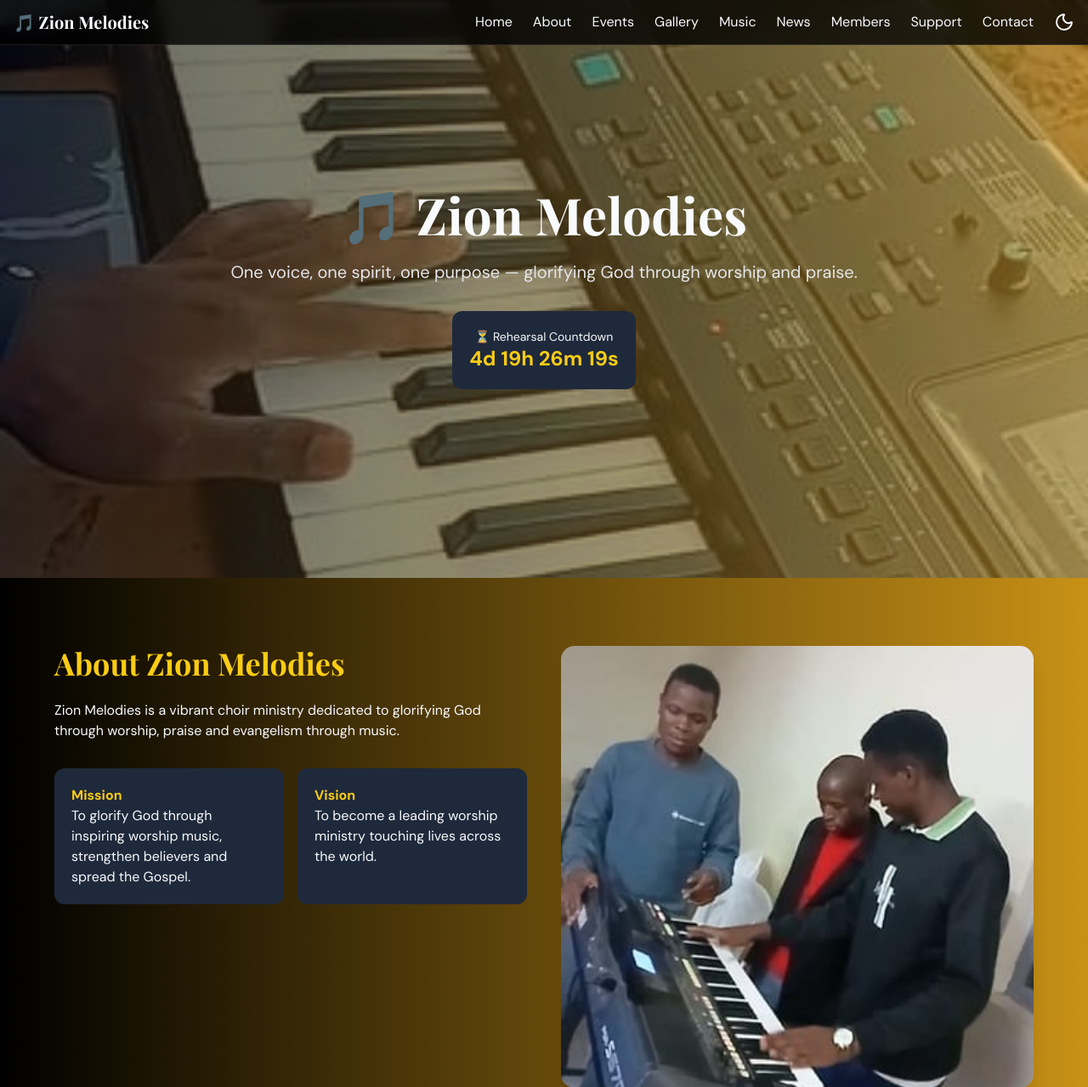
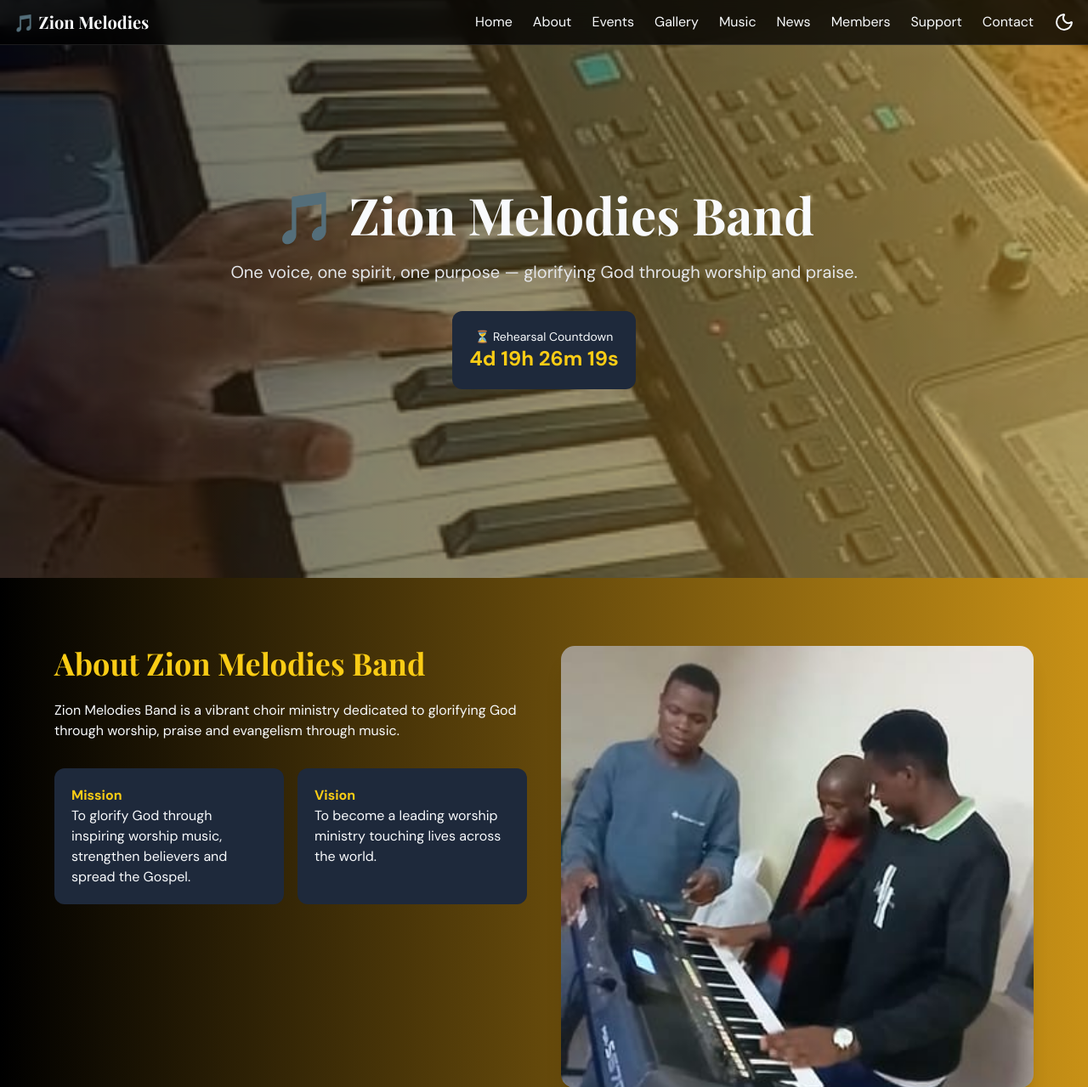
Before and after one commit to bonyborn254/ZionMelodiesBand, a Django app: page / in a window 1280 px wide. Shown: the top 1279 px of the page at 85% size. Run offline with Django 5.2, Linux system fonts and the light colour scheme; data comes from the database, SQL or seed files in the repository; some libraries are stand-ins or nearby versions.

Commit message:
Update references from 'Zion Melodies' to 'Zion Melodies Band'

```diff
--- a/mainapp/templates/home.html
+++ b/mainapp/templates/home.html
@@ -24,7 +24,7 @@ class="relative w-full min-h-[85vh] flex items-center justify-center text-center
 
         <h1 class="font-display text-6xl gold-gradient">
 
-            🎵 Zion Melodies
+            🎵 Zion Melodies Band
 
         </h1>
 
@@ -67,13 +67,13 @@ class="py-20 px-6">
 
 <h2 class="font-display text-4xl text-yellow-400 mb-6">
 
-About Zion Melodies
+About Zion Melodies Band
 
 </h2>
 
 <p>
 
-Zion Melodies is a vibrant choir ministry dedicated
+Zion Melodies Band is a vibrant choir ministry dedicated
 to glorifying God through worship, praise and
 evangelism through music.
 
@@ -441,12 +441,12 @@ No upcoming events.
 
         <p class="mt-6">
 
-            Every contribution helps Zion Melodies continue
+            Every contribution helps Zion Melodies Band continue
             spreading the Gospel through music.
 
         </p>
         <p class="muted-text text-lg mb-8 max-w-3xl mx-auto leading-relaxed">
-    Your generous contribution helps Zion Melodies continue bringing God's
+    Your generous contribution helps Zion Melodies Band continue bringing God's
     message through music. Whether it's buying us a cup of coffee or a full
     meal, every donation fuels our passion for worship and helps us reach
     more hearts with the gospel.
@@ -487,7 +487,7 @@ No upcoming events.
     <p data-template-id="support-closing"
        class="mt-4 text-sm italic text-slate-400 leading-relaxed max-w-md mx-auto">
         Every contribution, no matter the size, blesses us abundantly.
-        Thank you for standing with <span class="text-yellow-400 font-semibold">Zion Melodies!</span>
+        Thank you for standing with <span class="text-yellow-400 font-semibold">Zion Melodies Band!</span>
     </p>
 <div class="mt-10 inline-block p-6 rounded-xl bg-yellow-400/10 border-2 border-yellow-400 shadow-lg hover:shadow-yellow-400/30 transition-all duration-300">
     <p class="text-sm muted-text mb-2 tracking-wide">
@@ -524,7 +524,7 @@ No upcoming events.
             </h2>
 
             <p class="text-slate-400 mb-6">
-                Have questions, prayer requests, or want to join Zion Melodies?
+                Have questions, prayer requests, or want to join Zion Melodies Band?
                 Reach out to us anytime.
             </p>
 
```
